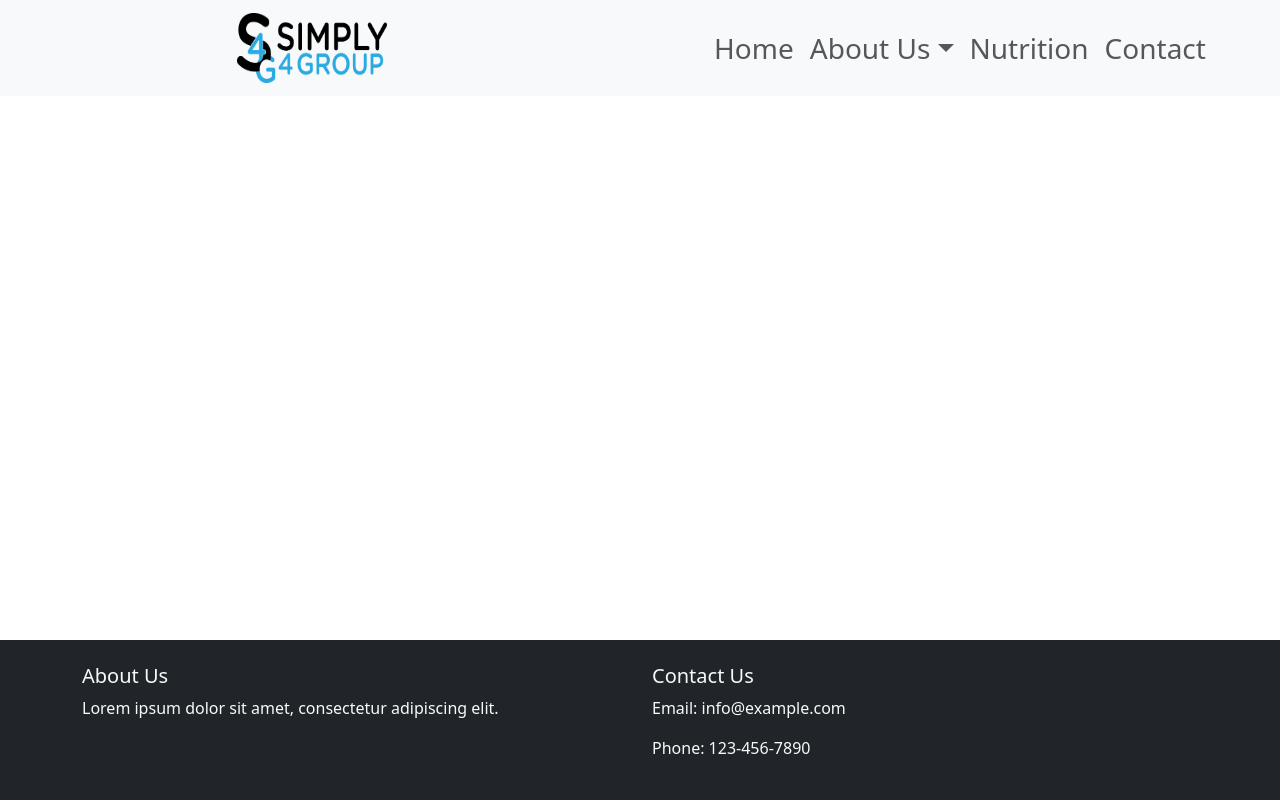
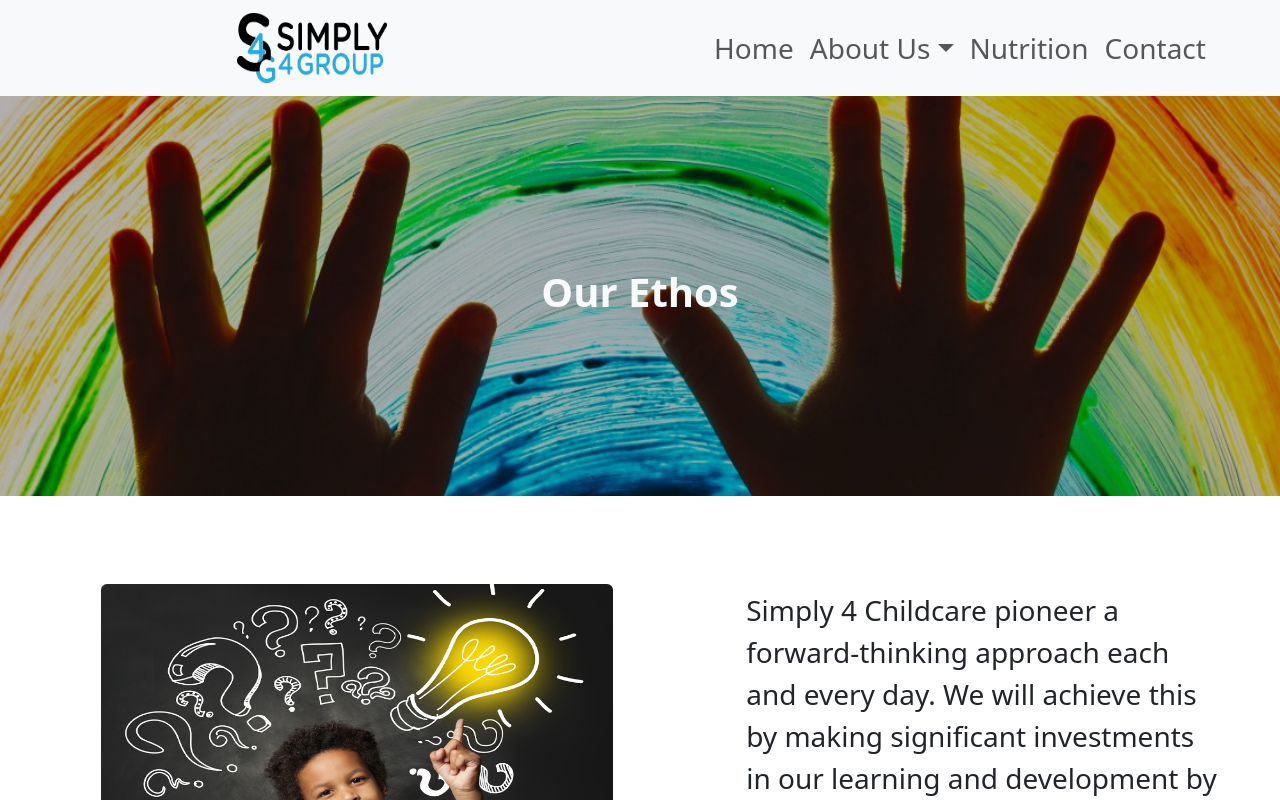
Before and after one commit to khalilruss/simply4childcare, a React (Create React App) app: page /about-us/our-ethos in a window 1280 px wide. Shown: the top 800 px of the page. Built offline with nearby package versions, Linux system fonts and the light colour scheme.

Commit message:
added redirects file for netlify fix

```diff
--- a/src/App.tsx
+++ b/src/App.tsx
@@ -15,8 +15,8 @@ function App() {
         <Navigationbar />
         <Routes>
           <Route path="/" element={<Home />} />
-          <Route path="/our-ethos" element={<Ethos />} />
-          <Route path="/our-approach" element={<Approach />} />
+          <Route path="/about-us/our-ethos" element={<Ethos />} />
+          <Route path="/about-us/our-approach" element={<Approach />} />
           <Route path="/nutrition" element={<Nutrition />} />
         </Routes>
         <Footer />
--- a/src/components/Navbar.tsx
+++ b/src/components/Navbar.tsx
@@ -31,8 +31,10 @@ const Navigationbar = () => {
             title="About Us"
             id="basic-nav-dropdown"
           >
-            <NavDropdown.Item href="/our-ethos">Our Ethos</NavDropdown.Item>
-            <NavDropdown.Item href="/our-approach">
+            <NavDropdown.Item href="/about-us/our-ethos">
+              Our Ethos
+            </NavDropdown.Item>
+            <NavDropdown.Item href="/about-us/our-approach">
               Our Approach
             </NavDropdown.Item>
           </NavDropdown>
```
Also changed, not shown: 1 other file (tests, documents, lock files or other folders).
